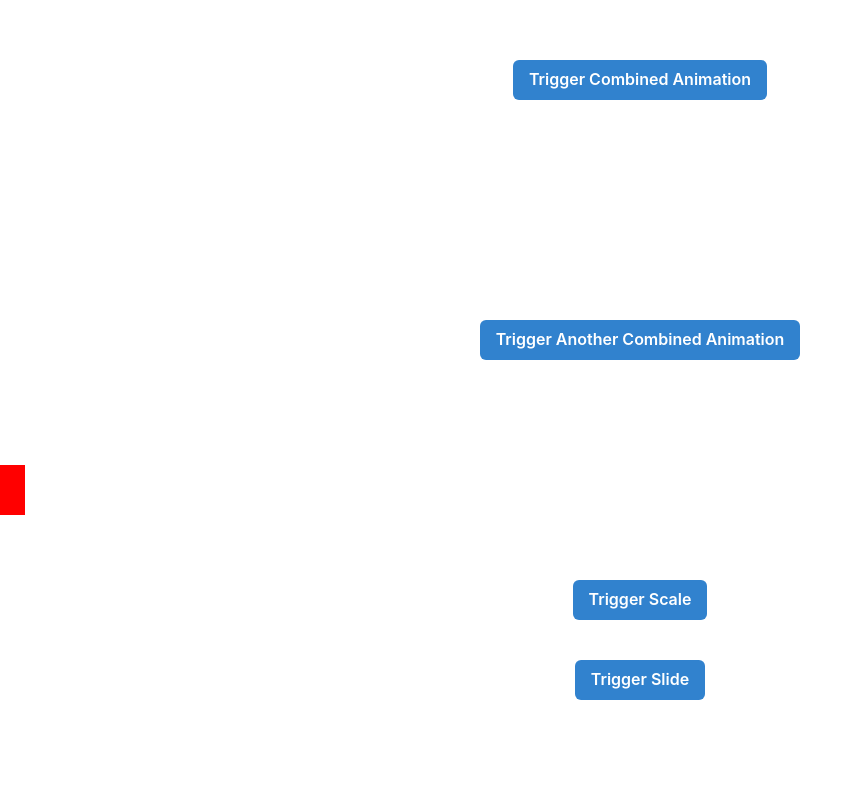
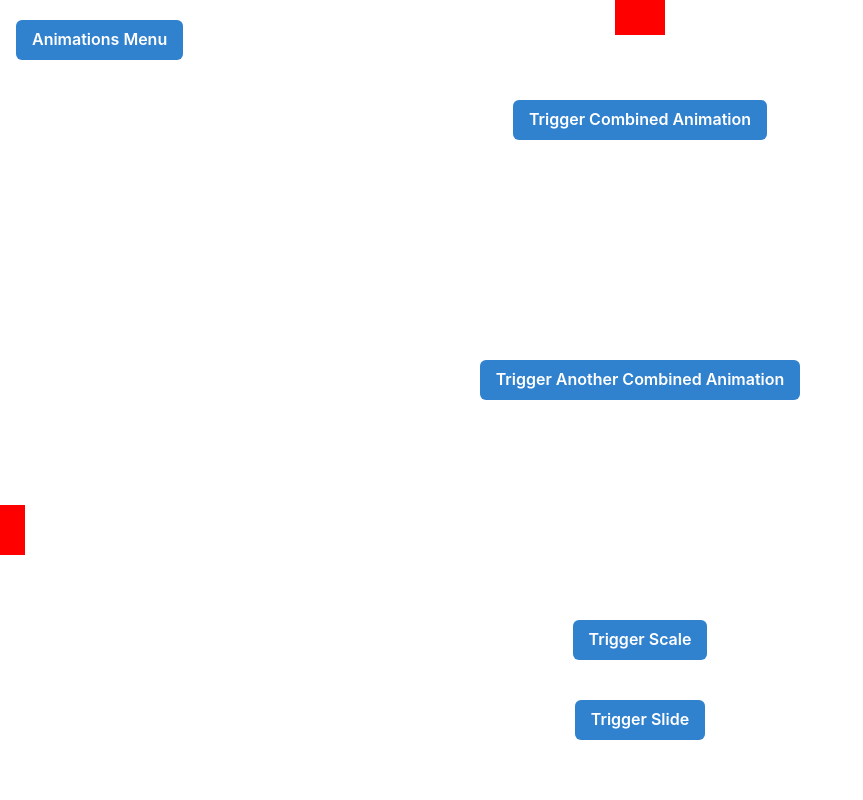
Before and after one commit to jacklion710/framer-motion-playground, a Next.js app: page /Encapsulated in a window 1280 px wide. Shown: the top 800 px of the page, without its empty margins (0-863 px from the left). Built offline with nearby package versions, Linux system fonts and the light colour scheme.

Commit message:
Animations menu button

```diff
--- a/pages/Encapsulated.tsx
+++ b/pages/Encapsulated.tsx
@@ -11,6 +11,7 @@ import {
     ChakraProvider,
     Box,
     Center,
+    Link
 } from '@chakra-ui/react';
 
 const Encapsulated = () => {
@@ -23,6 +24,11 @@ const Encapsulated = () => {
 
   return (
     <ChakraProvider>
+      <Box position="relative" top={5} left={4}>
+        <Link href="/AnimMenu">
+          <Button colorScheme="blue">Animations Menu</Button>
+        </Link>
+      </Box>
       <VStack spacing={20} mt={20} align="center" justify="center" height="100vh">
         {/* Combined Animations */}
         <Center>
```
Also changed, not shown: pages/Fancy.tsx (+8 -0 lines), pages/Glitch.tsx (+8 -0 lines), pages/Idle.tsx (+8 -0 lines).
